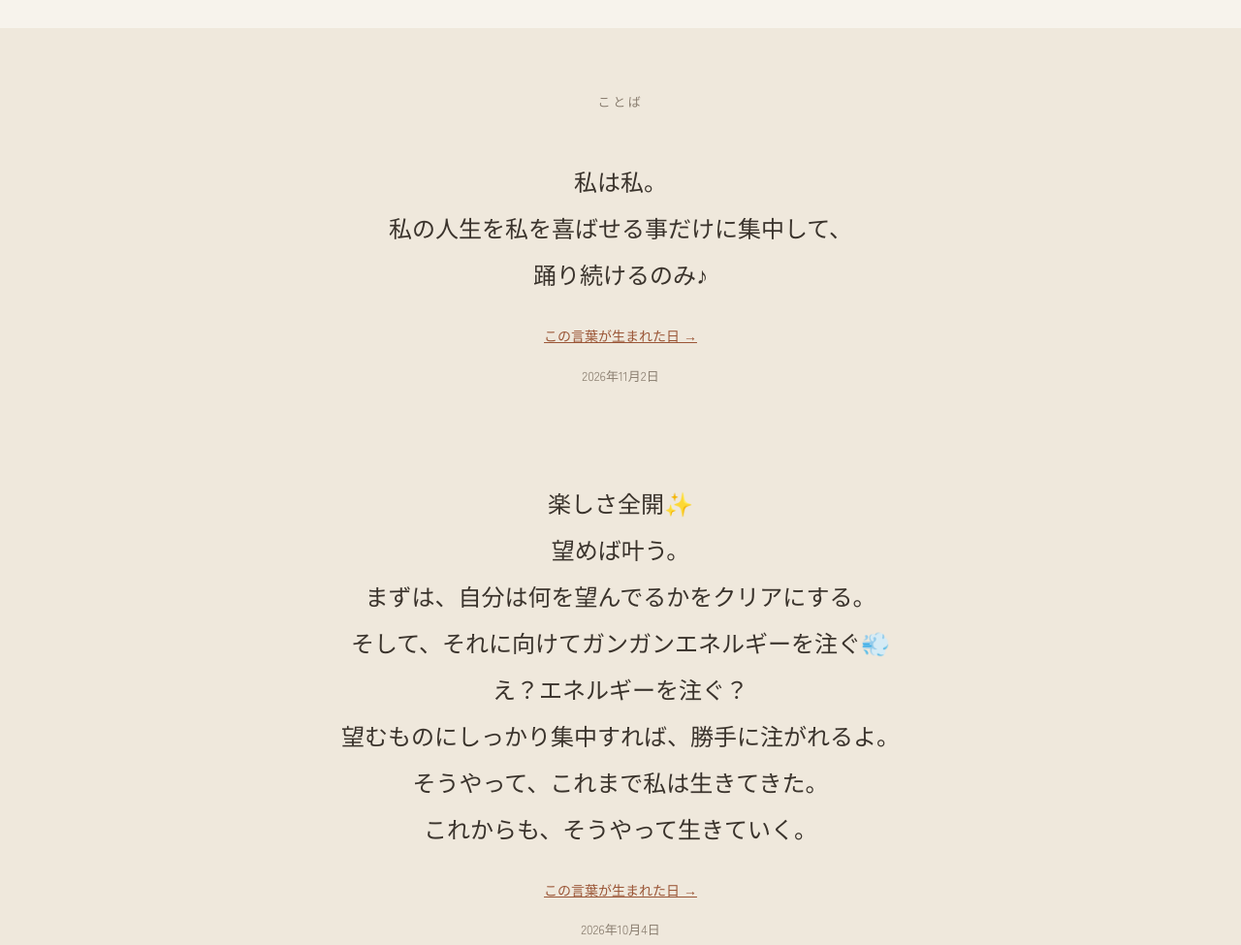
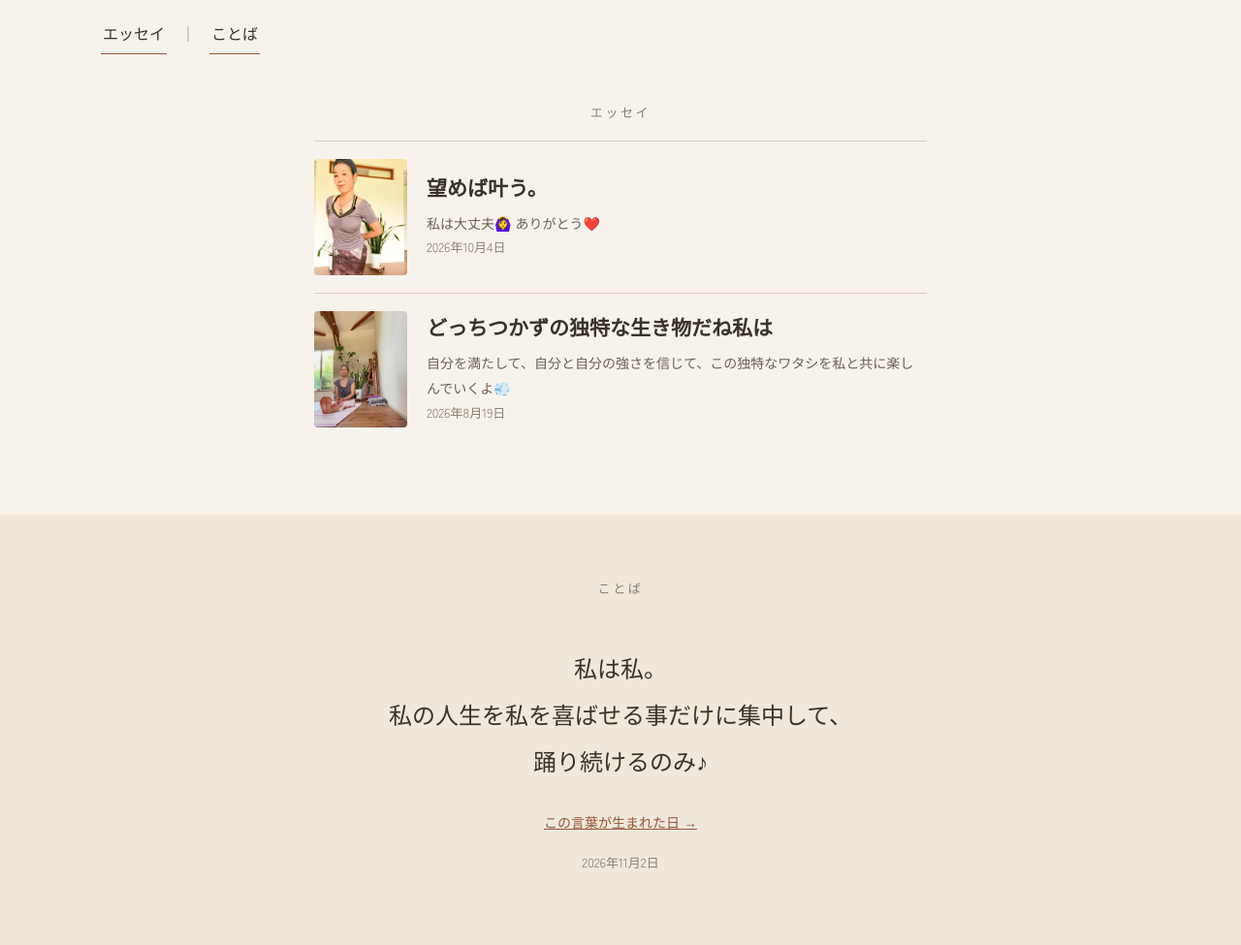
Before and after one commit to mmchch/kurashi-museum, an Astro site: page /kotoba in a window 1280 px wide. Shown: the part 186-1161 px from the top of the page at 97% size. Built offline with nearby package versions, Linux system fonts and the light colour scheme; Astro itself is replaced by a stand-in of ours; a web font is replaced by a local one.

Commit message:
ことば・エッセイ: エッセイを上に、ページ内メニューを追加
Co-Authored-By: Claude Opus 5.5 <noreply@anthropic.com>
Claude-Session: https://claude.ai/code/session_01CeE36VBH4GzFJzbozuXeQL

```diff
--- a/src/pages/kotoba/index.astro
+++ b/src/pages/kotoba/index.astro
@@ -13,18 +13,11 @@ const link = (id: string) => (sceneIds.has(id) ? `/museum/${id}/` : `/stories/${
       <h1 class="hand" style="margin:0 0 8px;font-size:32px">ことば・エッセイ</h1>
     </div>
 
-    <section style="background:var(--bg2);margin-top:32px">
-      <p class="label" style="margin:0;padding-top:64px;text-align:center">ことば</p>
-      {kotoba.map((k) => (
-        <div class="narrow" style="padding-top:48px;padding-bottom:48px;text-align:center">
-          <p class="hand" style="margin:0;font-size:24px;line-height:2;font-weight:400">{k.data.hitokoto.map((l, n) => <>{n > 0 && <br />}{l}</>)}</p>
-          {k.data.related[0] && <p style="margin:24px 0 0;font-size:14px"><a href={link(k.data.related[0])}>この言葉が生まれた日 →</a></p>}
-          <p style="margin:16px 0 0;font-size:13px;color:var(--mute)">{dateLabel(k.data.date)}</p>
-        </div>
-      ))}
-    </section>
+    <nav class="subnav wrap" aria-label="ことば・エッセイの中のメニュー">
+      <a href="#essay">エッセイ</a><span aria-hidden="true">｜</span><a href="#kotoba">ことば</a>
+    </nav>
 
-    <section class="narrow" style="padding-top:64px;padding-bottom:88px">
+    <section id="essay" class="narrow" style="padding-top:40px;padding-bottom:72px">
       <p class="label" style="margin-bottom:16px;text-align:center">エッセイ</p>
       {essays.map((e) => (
 <a href={`/stories/${e.id}/`} class="essay-item">
@@ -37,5 +30,16 @@ const link = (id: string) => (sceneIds.has(id) ? `/museum/${id}/` : `/stories/${
         </a>
       ))}
     </section>
+    <section id="kotoba" style="background:var(--bg2)">
+      <p class="label" style="margin:0;padding-top:64px;text-align:center">ことば</p>
+      {kotoba.map((k) => (
+        <div class="narrow" style="padding-top:48px;padding-bottom:48px;text-align:center">
+          <p class="hand" style="margin:0;font-size:24px;line-height:2;font-weight:400">{k.data.hitokoto.map((l, n) => <>{n > 0 && <br />}{l}</>)}</p>
+          {k.data.related[0] && <p style="margin:24px 0 0;font-size:14px"><a href={link(k.data.related[0])}>この言葉が生まれた日 →</a></p>}
+          <p style="margin:16px 0 0;font-size:13px;color:var(--mute)">{dateLabel(k.data.date)}</p>
+        </div>
+      ))}
+    </section>
+
   </main>
 </Base>
--- a/src/styles/global.css
+++ b/src/styles/global.css
@@ -78,3 +78,7 @@ a{color:var(--accent)} a:hover{color:var(--accent-dark)}
 .essay-item img{flex:0 0 96px;width:96px;height:120px;object-fit:cover;border-radius:4px}
 .essay-item .essay-text{flex:1;min-width:0}
 .essay-item:hover .hand{color:var(--accent)}
+.subnav{display:flex;gap:14px;align-items:center;font-size:16px;padding-top:8px;padding-bottom:8px;color:var(--mute)}
+.subnav a{color:var(--ink);text-decoration:none;border-bottom:1px solid var(--accent);padding:6px 2px}
+.subnav a:hover{color:var(--accent)}
+#essay,#kotoba{scroll-margin-top:80px}
```
